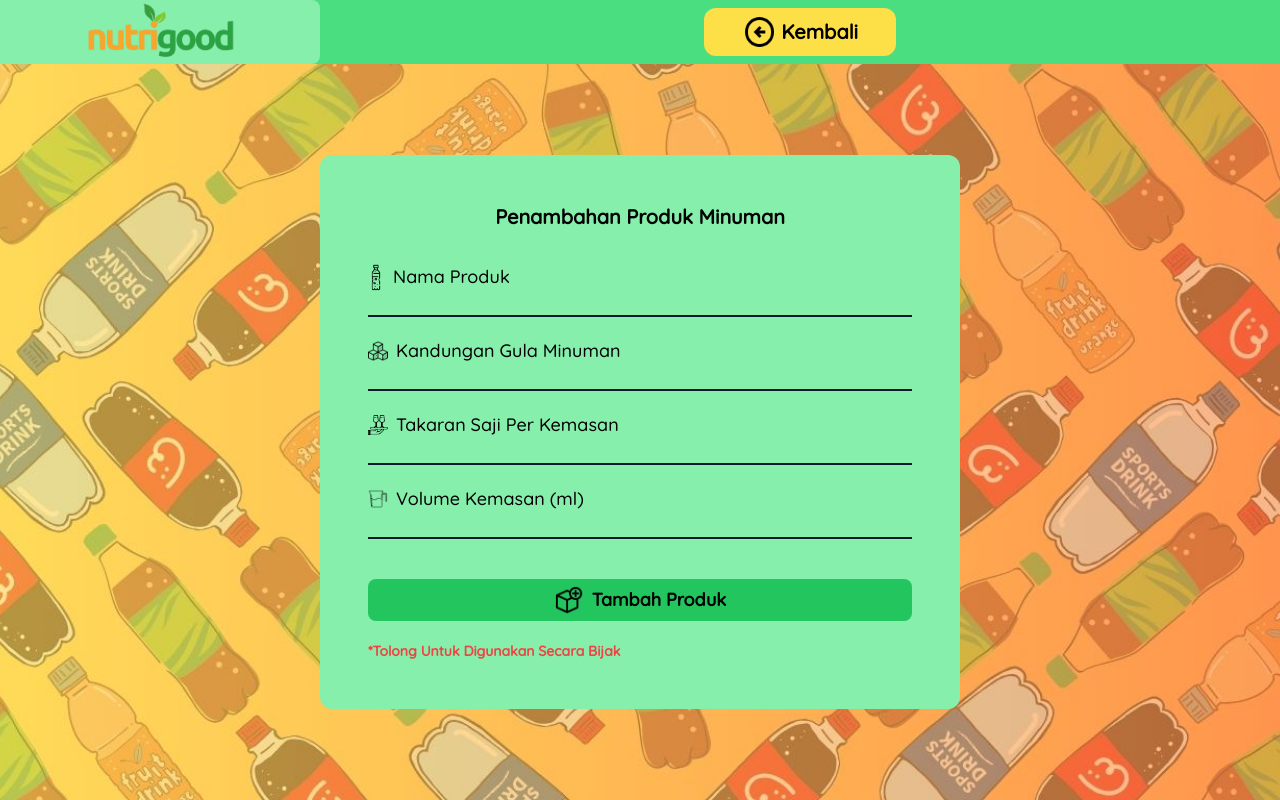
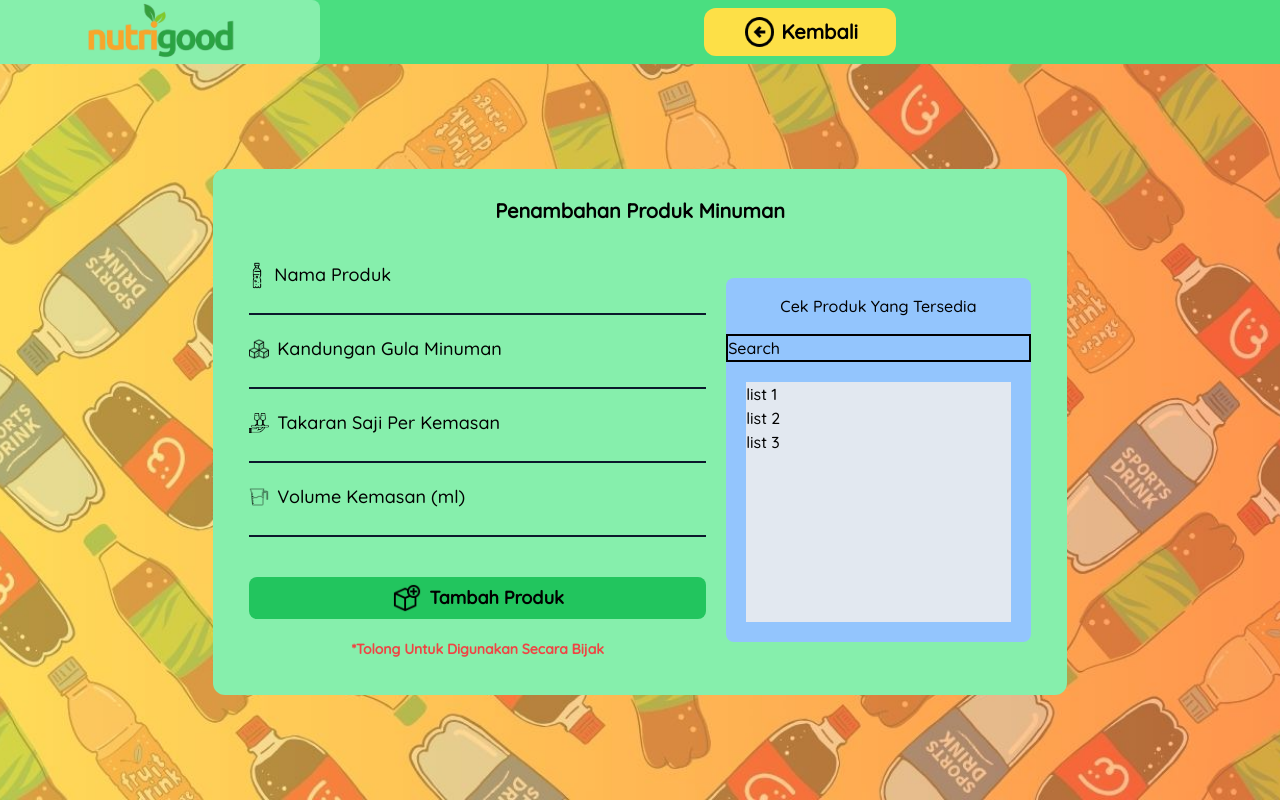
Before and after one commit to GaluhPncWirs/consumption-limit-for-packaged-beverages, a Next.js app: page /mainContent/addProduct in a window 1280 px wide. Built offline with nearby package versions, Linux system fonts and the light colour scheme.

Commit message:
menambahkan fitur search di tambah produk baru stylenya aja

```diff
--- a/src/app/mainContent/addProduct/page.tsx
+++ b/src/app/mainContent/addProduct/page.tsx
@@ -73,16 +73,17 @@ export default function AddProduct() {
     <div>
       <NavigasiBar path={path} props={""} />
       <div className="h-screen flex flex-col justify-center items-center">
-        <div className="bg-green-300 w-2/5 rounded-xl mt-16 max-[640px]:w-11/12 sm:w-4/5 md:w-8/12 lg:w-1/2">
+        <div className="bg-green-300 w-2/5 rounded-xl mt-16 max-[640px]:w-11/12 sm:w-10/12 md:w-9/12 lg:w-2/3">
+          <h1 className="text-xl font-semibold text-center mt-7">
+            Penambahan Produk Minuman
+          </h1>
+          <div className="flex p-9 gap-5 items-center">
             <form
               onSubmit={(e) => handleAddProduct(e)}
-            className="p-12 flex flex-col gap-y-5"
+              className="flex flex-col gap-y-5 basis-3/5"
               autoComplete="off"
               ref={inputFieldNone}
             >
-            <h1 className="text-xl font-semibold text-center mb-3">
-              Penambahan Produk Minuman
-            </h1>
               <div className="relative pt-3 font-medium">
                 <input
                   type="text"
@@ -183,10 +184,23 @@ export default function AddProduct() {
                 />
                 <span>Tambah Produk</span>
               </button>
-            <span className="text-red-500 font-semibold text-sm">
+              <span className="text-red-500 font-semibold text-sm text-center">
                 *Tolong Untuk Digunakan Secara Bijak
               </span>
             </form>
+            <div className="bg-blue-300 basis-2/5 h-5/6 rounded-lg">
+              <h1 className="p-4 text-center">Cek Produk Yang Tersedia</h1>
+              <div className="flex flex-col">
+                <div className="border-2 border-black">Search</div>
+                <ul className="m-5 bg-slate-200 h-60">
+                  <li>list 1</li>
+                  <li>list 2</li>
+                  <li>list 3</li>
+                </ul>
+              </div>
+            </div>
+          </div>
+
           {modal && (
             <LayoutModalBoxs>
               {status === true ? (
```
Lines whose indentation alone changed are shown as unchanged.
